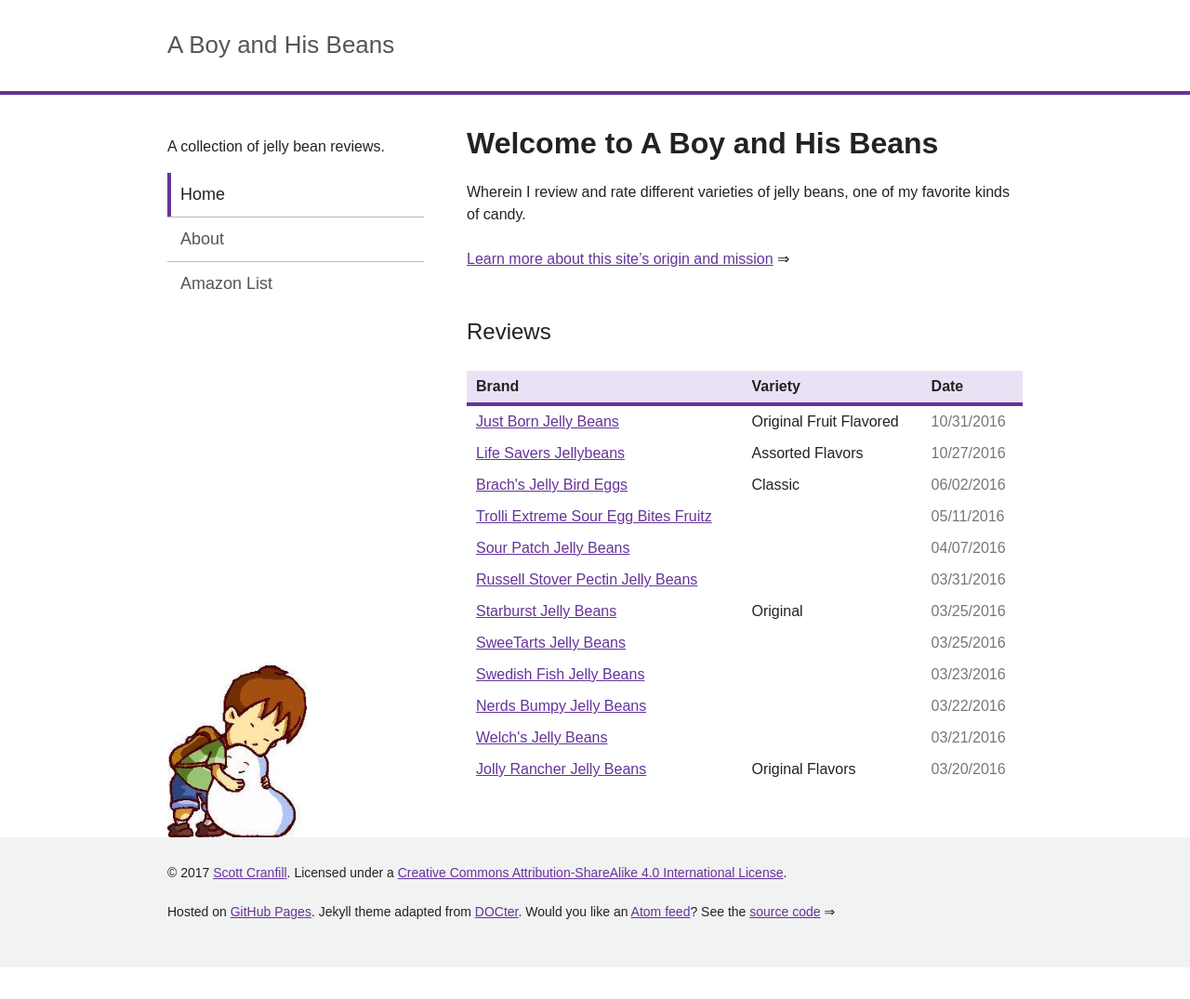
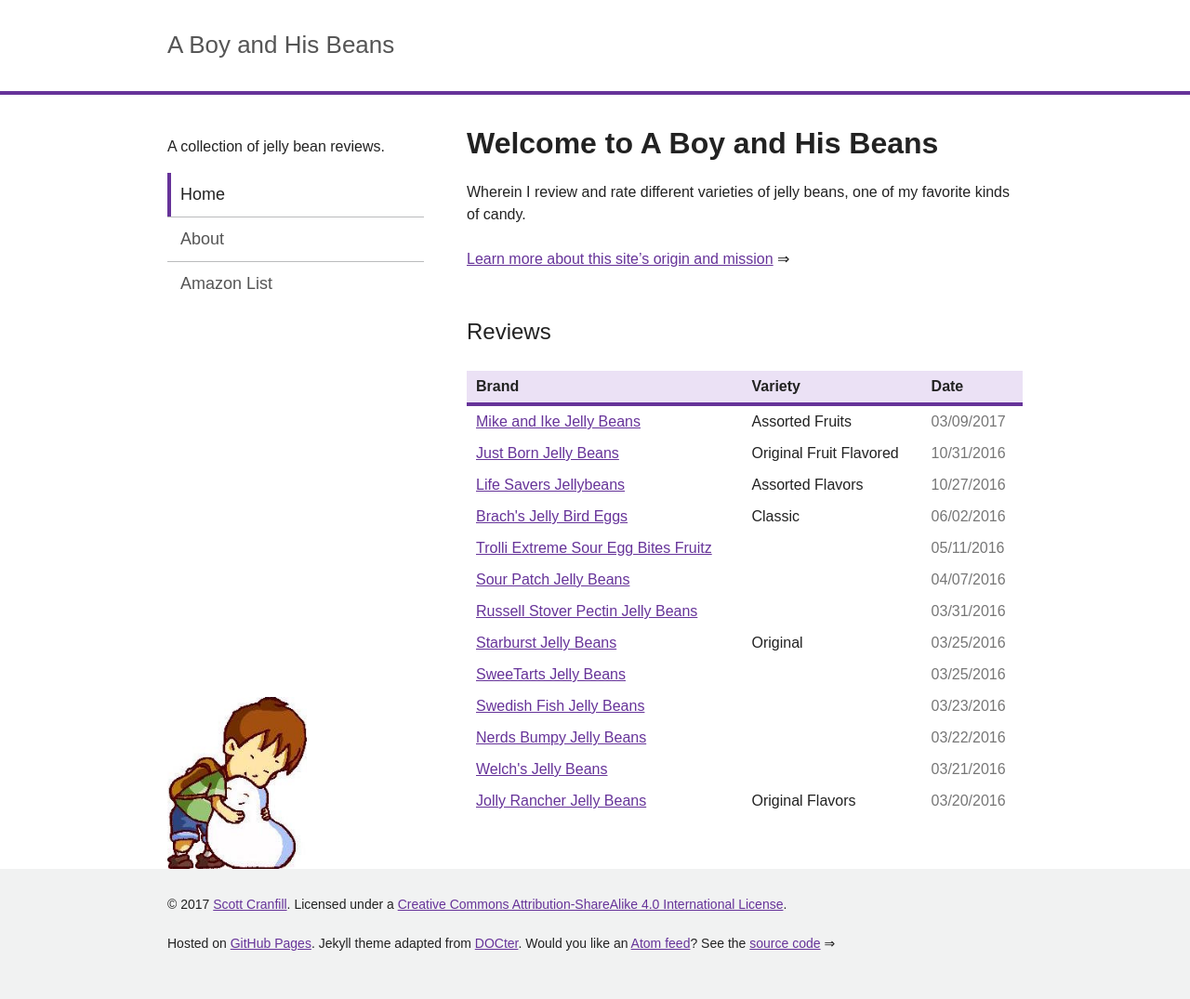
Before and after one commit to Scotchester/jellybeans, a Jekyll site: the page built from index.html, in a window 1280 px wide. Shown: the whole page at 93% size. Built offline with Jekyll 4.4.1, drawn with Linux system fonts in a browser that asks for light colours; before the commit the page ends 1041 px from its top, so only the background shows below that; some of the changed lines change nothing that is shown.

Commit message:
Add Mike and Ike Jelly Beans review

```diff
--- a/_config.yml
+++ b/_config.yml
@@ -66,4 +66,4 @@
 
 # Offline caching
 offline_cache: true
-cache_name: jellybeans-v1.10
+cache_name: jellybeans-v1.11
--- /dev/null
+++ b/_posts/2017-03-09-mike-andike-assorted-fruits.md
@@ -0,0 +1,171 @@
+---
+layout: post
+title: Mike and Ike Jelly Beans
+variety: Assorted Fruits
+date: 2017-03-09
+permalink: mike-and-ike-jelly-beans
+image: mike-and-ike-jelly-beans.jpg
+image-credit: CandyWarehouse.com
+image-layout: float
+---
+
+As I noted in
+[the previous review of Just Born Jelly Beans](/just-born-jelly-beans),
+Mike and Ike candies are actually made by the Just Born company.
+At the outset of that review, I alluded to the possibility that
+Mike and Ike Jelly Beans might even be the same product as the beans
+that bear their parent company's name.
+The only obvious and objective difference, prior to tasting,
+is that Mike and Ike Jelly Beans do not include licorice.
+The seven fruit flavors of each brand match, though.
+
+So, to proceed with this review, I will quote statements from
+the Just Born review and see if they hold up as accurate descriptors
+of the Mike and Ike beans that are the subject of this review.
+
+
+## Size and shape
+
+> Just Born Jelly Beans have a very consistent size that is right in
+> the sweet spot of jelly bean sizes, to me.
+>
+> Shape, however, is another matter.
+> It's a bit of a crapshoot in that department.
+> I'll give them credit for caring enough to attempt adding a dimple,
+> but the results of that attempt aren't particularly great.
+> Most of the beans end up with an angular shape to them,
+> resembling a sort of rounded trapezoidal prism, if that makes any sense.
+
+These statements also describe Mike and Ike Jelly Beans.
+
+**3 out of 5 beans**
+
+
+## Chewability
+
+> In the chewability category, the Just Born beans rate very well.
+> The shell is not too hard, and the insides require just the right amount of
+> effort to not feel soft.
+>
+> The one knock on the chewability here is that the insides
+> can be a bit too sticky, requiring a significant amount of tongue effort –
+> sometimes a toothpick or an immediate flossing –
+> to get all of it off your teeth.
+
+These statements also describe Mike and Ike Jelly Beans.
+
+**4 out of 5 beans**
+
+
+## Texture
+
+> For my tastes, these beans have a flawless texture.
+> The shell is substantive and breaks apart cleanly, without getting grainy.
+> The insides are very pleasantly smooth.
+
+These statements also describe Mike and Ike Jelly Beans.
+
+It's probably also worth mentioning here, that the mouthfeel of these beans
+is almost identical to regular Mike and Ike candies, just slightly smaller.
+
+**5 out of 5 beans**
+
+
+## Taste and flavor
+
+> Just Born Jelly Beans may not have the most accurate flavors in the world,
+> but overall, they do a solid job.
+> The flavors are all distinct, and do a decent job in
+> representing their real-world counterparts.
+> (I think. I'm starting to wonder if I'm just recognizing the traditional
+> taste of the artificial flavors for each of these fruits.)
+>
+> As with the [Life Savers beans](/life-savers-jellybeans),
+> a little more acidity wouldn't hurt.
+
+<div class="inset">
+    <h3>Flavors</h3>
+    <ul class="emoji-list">
+        <li>:pineapple: Pineapple</li>
+        <li>:lemon: Lemon</li>
+        <li>:tennis: Lime</li>
+        <li>:tangerine: Orange</li>
+        <li>:strawberry: Strawberry</li>
+        <li>:cherries: Cherry</li>
+        <li>:grapes: Grape</li>
+    </ul>
+</div>
+
+These statements also describe Mike and Ike Jelly Beans.
+
+To add one more detail: the cherry Mike and Ike flavor is
+one of my favorite candy flavors of all time, and actually has great acidity.
+The problem with the acidity of these beans is that the acidity
+of the flavors that are very acidic in their actual fruits, lemon and lime,
+are not very acidic at all.
+
+**8 out of 10 beans**
+
+
+## The one-of-each test
+
+> Perhaps the ultimate test of a bag of jelly beans is how enjoyable it is
+> to take one of each flavor and eat them all at the same time.[^1]
+>
+> These disappointed me a bit in this category.
+> On the flavor front, the flavors became indistinct very rapidly,
+> and the resulting monoflavor was very dull,
+> resembling a generic white sugar flavor.
+>
+> In terms of volume of candy in the mouth,
+> seven beans of this size
+> (though I like the size for single beans or groups of two or three)
+> is pushing the limit a bit.
+
+These statements mostly hold true.
+For some reason, four months on from having reviewed the Just Born beans,
+I enjoyed the one-of-each experience a little bit more
+with these Mike and Ike beans.
+I can't put my finger on why, exactly.
+I will revise the score of this up from 3 to 4 out of 10 beans.
+
+**4 out of 10 beans**
+
+
+## Conclusion
+
+Having now tasted Just Born and Mike and Ike jelly beans back to back,
+I must assert that I believe them to be the exact same product,
+packaged under different brands, with the sole difference being that
+licorice-flavored beans are omitted from the Mike and Ike edition.
+
+Having now reached that conclusion by taste alone,
+I'm going to do a little research (read: five minutes of Googling)
+to see if I can verify it.
+
+![Animation of a cat typing on a computer]({{ site.url }}/static/img/cat-typing.gif)
+
+No dice. I can't find any verification of that fact
+in the first couple pages of results.
+And we all know if it's not findable in the first couple pages of Google,
+it doesn't exist.
+
+With that said, the scores for Mike and Ike Jelly Beans,
+identical to the Just Born scores save for the one point bump
+on the one-of-each test:
+
+
+Category         | Score
+---------------- | ---------------
+Size and shape   | **3**/5 beans
+Chewability      | **4**/5 beans
+Texture          | **5**/5 beans
+Taste and flavor | **8**/10 beans
+One-of-each test | **4**/10 beans
+---------------- | ---------------
+_Total_          | **24**/35 beans
+
+
+---
+
+[^1]: This test is specific to fruit flavors _only_. While non-fruit flavors like licorice or buttered popcorn may be welcome, they are exempt from this test. Because that's just nasty.
```
Also changed, not shown: static/img/cat-typing.gif (added), static/img/mike-and-ike-jelly-beans.jpg (added).
